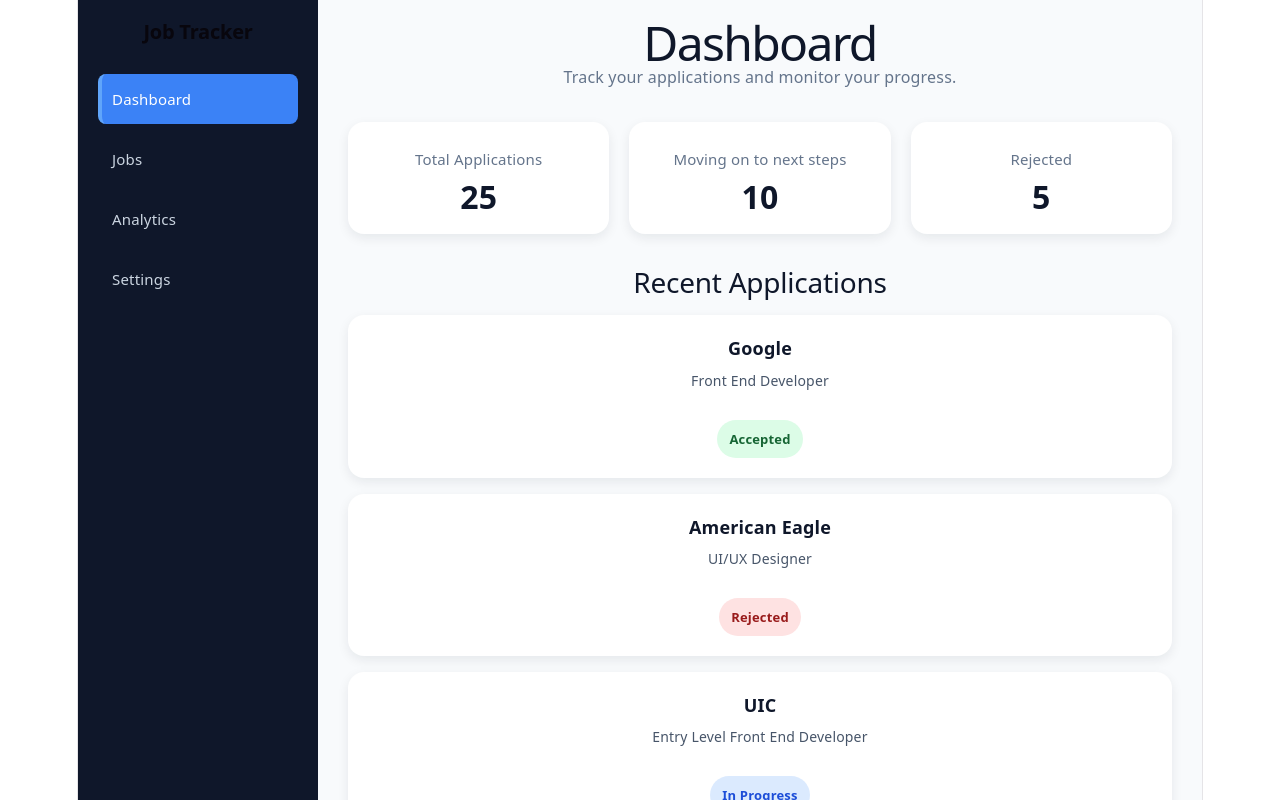
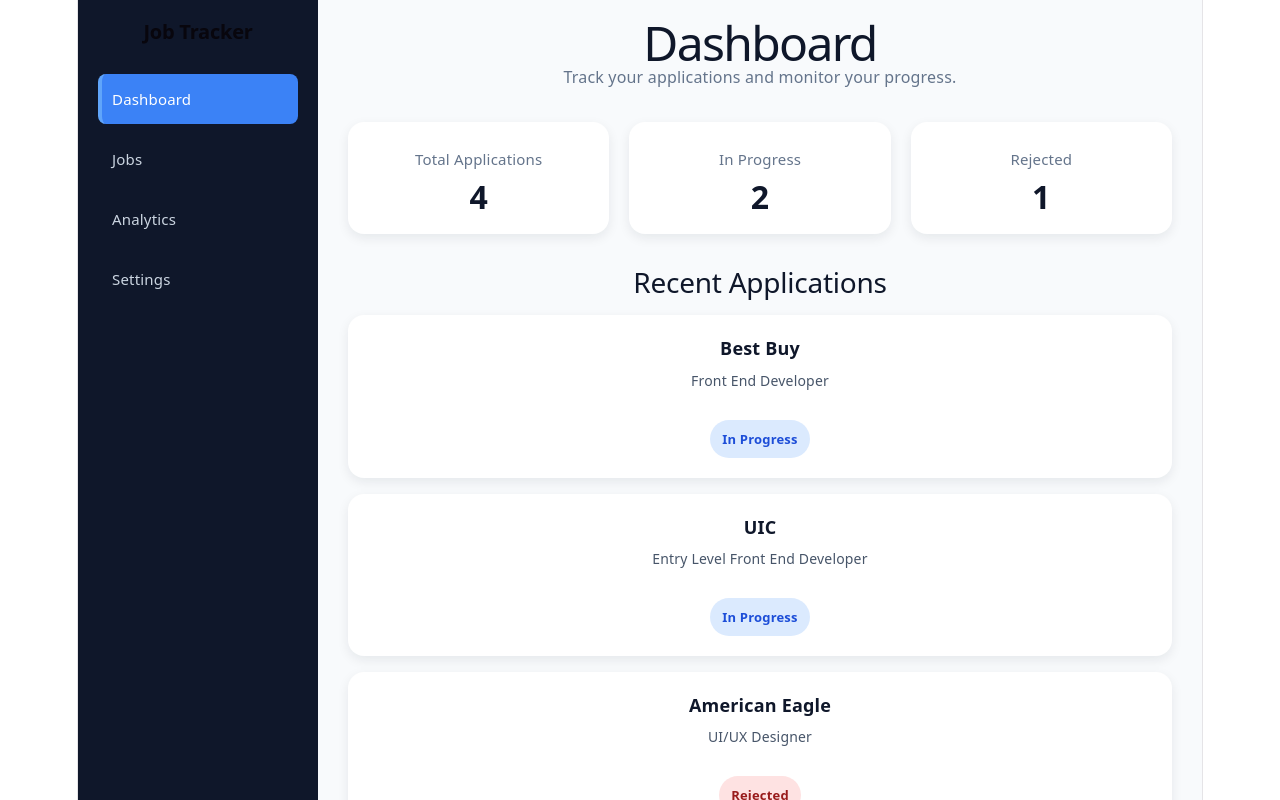
Before and after one commit to Cluna-18/job-tracker, a React (Vite) app: page / in a window 1280 px wide. Built offline with nearby package versions, Linux system fonts and the light colour scheme.

Commit message:
Added small fixes to change from hardcoded entries to using an SQL database with Spring Boot

```diff
--- a/src/App.jsx
+++ b/src/App.jsx
@@ -4,8 +4,22 @@ import Jobs from "./pages/Jobs";
 import Analytics from "./pages/Analytics";
 import Settings from "./pages/Settings";
 import { Routes, Route } from "react-router-dom";
+import { useState } from "react";
+
+    const getTodayDate = () => {
+  return new Date().toISOString().split("T")[0];
+};
 
 function App() {
+
+    const [jobs, setJobs] = useState([
+      { id: 1, company: "Google", role: "Front End Developer", status: "Accepted", notes: "Applied on linkedIn", dateApplied: getTodayDate() },
+      { id: 2, company: "American Eagle", role: "UI/UX Designer", status: "Rejected", notes: "Did not meet requirements", dateApplied: getTodayDate() },
+      { id: 3, company: "UIC", role: "Entry Level Front End Developer", status: "In Progress", notes: "Awaiting response", dateApplied: getTodayDate() },
+      { id: 4, company: "Best Buy", role: "Front End Developer", status: "In Progress", notes: "Awaiting response", dateApplied: getTodayDate() },
+
+    ]);
+
   return (
     <div style={{ display: "flex", height: "100vh" }}>
       <Sidebar />
@@ -19,9 +33,9 @@ function App() {
         }}
       >
         <Routes>
-          <Route path="/" element={<Dashboard />} />
-          <Route path="/jobs" element={<Jobs />} />
-          <Route path="/analytics" element={<Analytics />} />
+          <Route path="/" element={<Dashboard jobs={jobs} />} />
+          <Route path="/jobs" element={<Jobs jobs={jobs} setJobs={setJobs}/>} />
+          <Route path="/analytics" element={<Analytics jobs={jobs}/>} />
           <Route path="/settings" element={<Settings />} />
           <Route path="*" element={<h1>Page Not Found</h1>} />
         </Routes>
--- a/src/css/Jobs.css
+++ b/src/css/Jobs.css
@@ -119,10 +119,6 @@
   background-color: #fee2e2;
   color: #991b1b;
 }
-
-
-
-
 .delete-button:hover {
   background-color: #fecaca;
 }
--- a/src/pages/Dashboard.jsx
+++ b/src/pages/Dashboard.jsx
@@ -1,17 +1,18 @@
 import "../css/Dashboard.css";
 
-function Dashboard() {
-  const stats = [
-    { title: "Total Applications", value: 25 },
-    { title: "Moving on to next steps", value: 10 },
-    { title: "Rejected", value: 5 },
-  ];
+function Dashboard({jobs}) {
+const totalApplications = jobs.length;
+const acceptedCount = jobs.filter((job) => job.status === "Accepted").length;
+const rejectedCount = jobs.filter((job) => job.status === "Rejected").length;
+const inProgressCount = jobs.filter((job) => job.status === "In Progress").length;
 
-  const recentApplications = [
-    { id: 1, company: "Google", role: "Front End Developer", status: "Accepted" },
-    { id: 2, company: "American Eagle", role: "UI/UX Designer", status: "Rejected" },
-    { id: 3, company: "UIC", role: "Entry Level Front End Developer", status: "In Progress" },
-  ];
+const stats = [
+  { title: "Total Applications", value: totalApplications },
+  { title: "In Progress", value: inProgressCount },
+  { title: "Rejected", value: rejectedCount },
+];
+
+  const recentApplications = [...jobs].slice(-3).reverse();
 
   return (
     <div className="dashboard-page">
--- a/src/pages/Jobs.jsx
+++ b/src/pages/Jobs.jsx
@@ -7,29 +7,17 @@ import { useState } from "react";
 //TODO: Add location as another field. Maybe data applied? Notes for portals?
 
 
-function Jobs() {
-
-    const getTodayDate = () => {
+function Jobs({jobs, setJobs}) {
+      const getTodayDate = () => {
   return new Date().toISOString().split("T")[0];
 };
-
-
-  //TEMP to hold the jobs for right now. Will be replaced with backend data later.
-  const [jobs, setJobs] = useState([
-    { id: 1, company: "Google", role: "Front End Developer", status: "Accepted", notes: "Applied on linkedIn", dateApplied: getTodayDate() },
-    { id: 2, company: "American Eagle", role: "UI/UX Designer", status: "Rejected", notes: "Did not meet requirements", dateApplied: getTodayDate() },
-    { id: 3, company: "UIC", role: "Entry Level Front End Developer", status: "In Progress", notes: "Awaiting response", dateApplied: getTodayDate() },
-  ]);
-  //------------------------------------------------------------
-
   const handleDelete = (id) => {
     setJobs((prevJobs) => prevJobs.filter((job) => job.id !== id));
   };
 
-  //Used for showing the form to add new jobs
   const [showForm, setShowForm] = useState(false);
-
   const [filterStatus, setFilterStatus] = useState("All");
+  const [editingJobId, setEditingJobId] = useState(null);
 
   const filteredJobs =
   filterStatus === "All"
@@ -78,9 +66,6 @@ function Jobs() {
   setEditingJobId(null);
   setShowForm(false);
 };
-
-  //TODO: Add edit functionality to jobcard
-  const [editingJobId, setEditingJobId] = useState(null);
 
   const handleEdit = (job) => {
   setNewJob({
```
